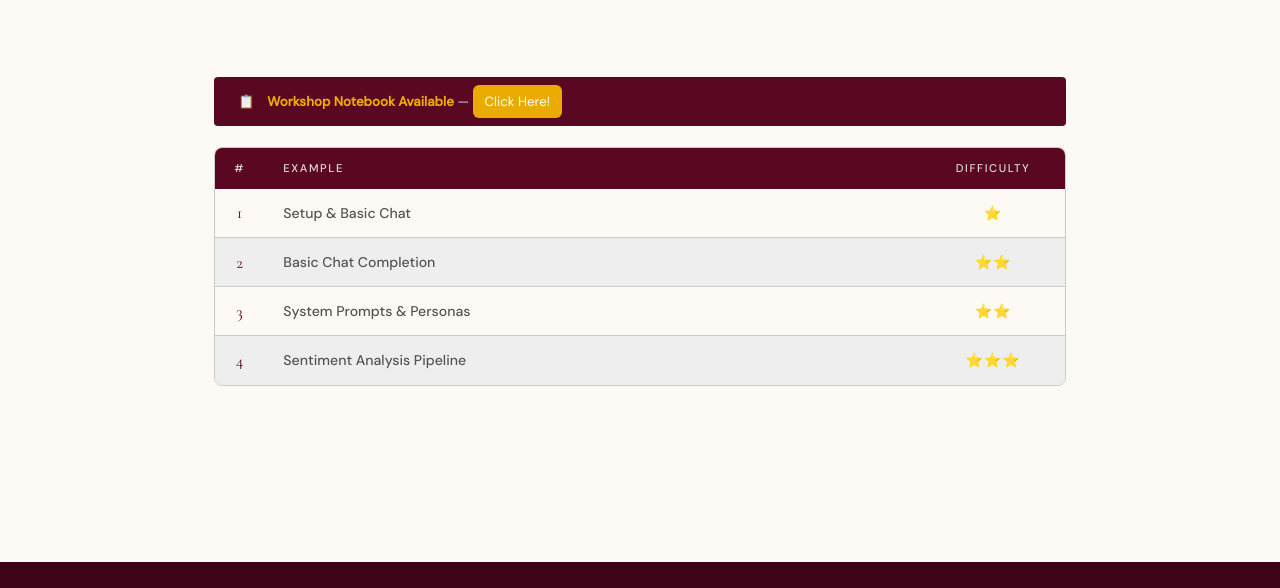
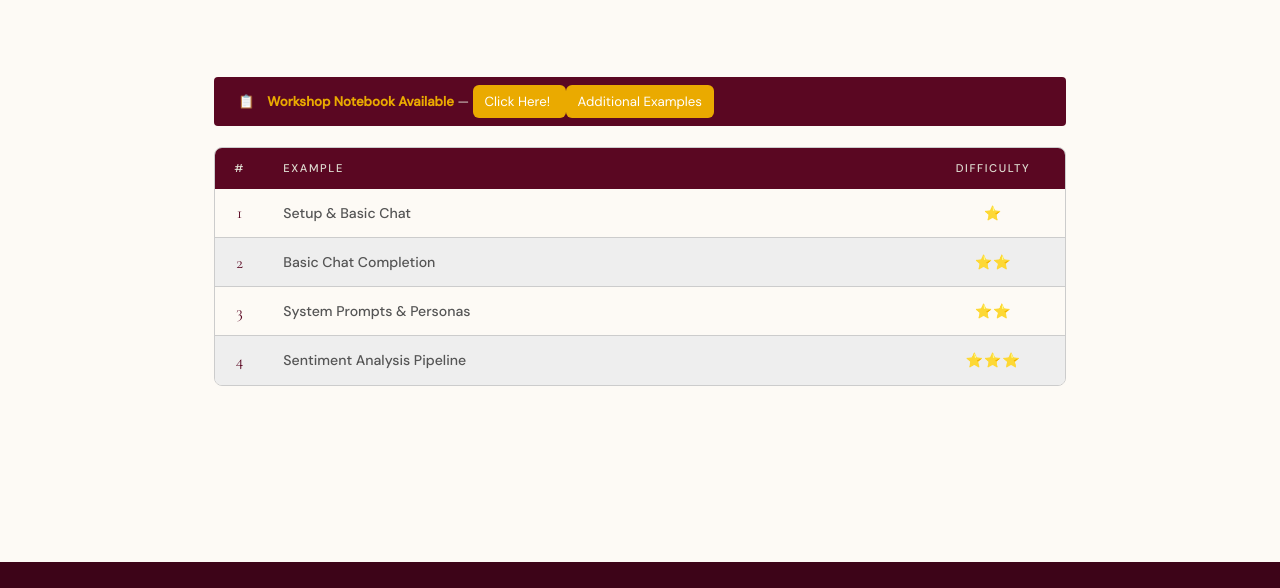
Before and after one commit to behnazeslami/llm_salon26, a plain HTML site: page index.html in a window 1280 px wide. Both pictures are taken after a click on the button "SCRIPTS". Shown: the part 859-1447 px from the top of the page. Drawn offline with nearby package versions, Linux system fonts and the light colour scheme.

Commit message:
Update index.html

```diff
--- a/index.html
+++ b/index.html
@@ -642,10 +642,17 @@
     <span>
       <strong>Workshop Notebook Available</strong> —
 		<a
-		  href="https://colab.research.google.com/github/behnazeslami/llm_salon26/blob/main/LLM_Salon26_Examples.ipynb"
+		  href="https://colab.research.google.com/github/behnazeslami/llm_salon26/blob/main/LLM_Salon26.ipynb"
 		  style="background:#eaaa00; color:white; padding:8px 12px; border-radius:6px; text-decoration:none;"
 		>
 		  Click Here!
+		</a>
+
+		<a
+		  href="https://colab.research.google.com/github/behnazeslami/llm_salon26/blob/main/LLM_Salon26_Additional_Examples.ipynb"
+		  style="background:#eaaa00; color:white; padding:8px 12px; border-radius:6px; text-decoration:none;"
+		>
+		  Additional Examples
 		</a>
     </span>
   </div>
```
